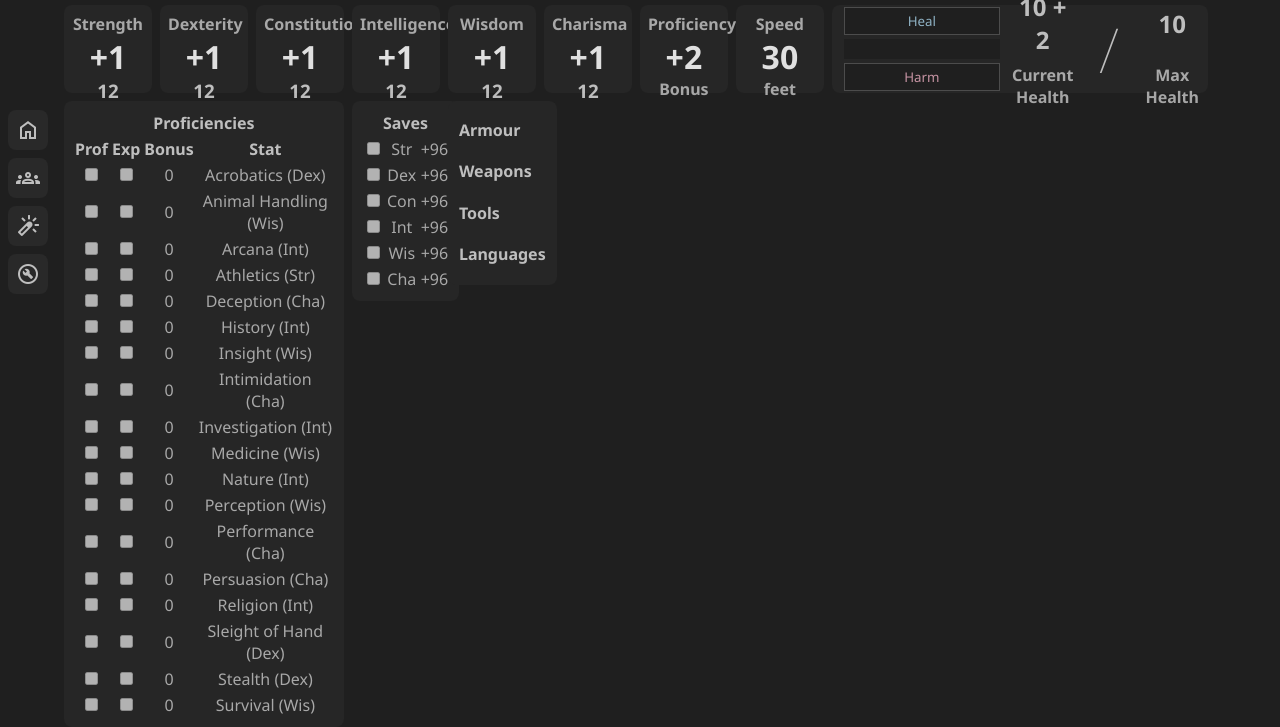
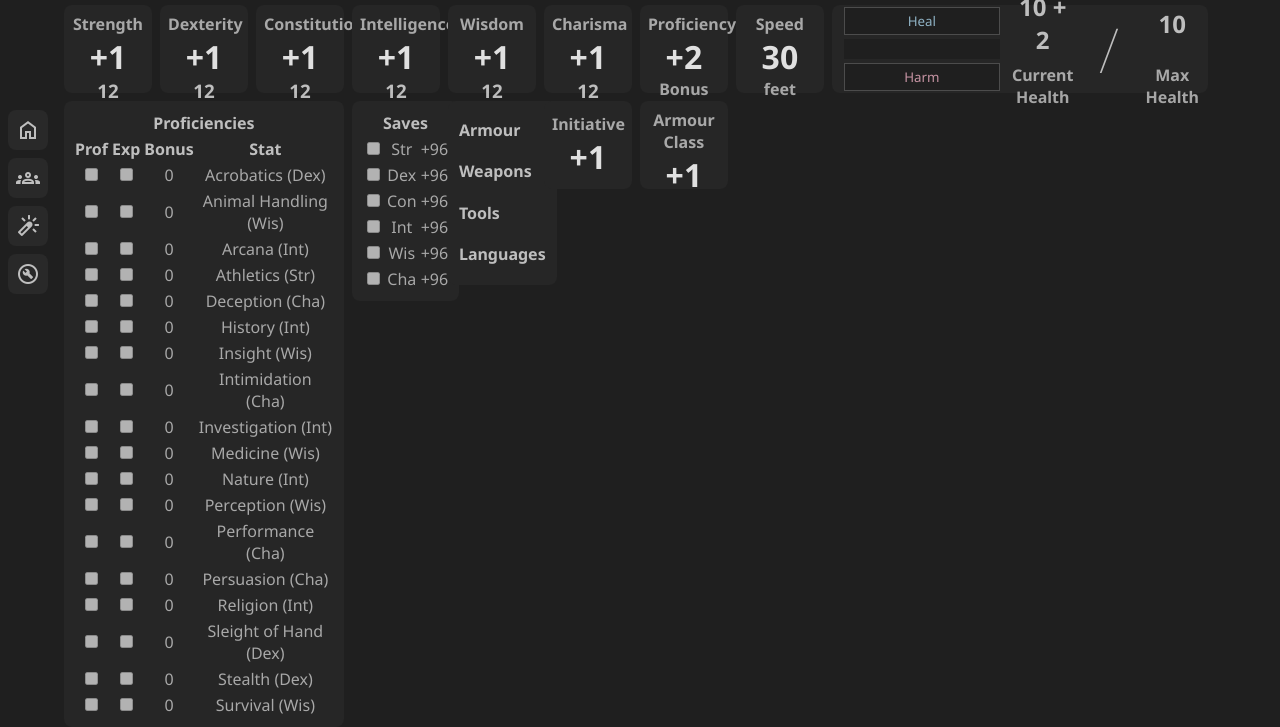
Before and after one commit to Codering-Monkey/Dungeons-and-Dashboard, a plain HTML site: page characters/player.html in a window 1280 px wide. Shown: the part 198-925 px from the top of the page. Drawn offline with nearby package versions, Linux system fonts and the light colour scheme.

Commit message:
added initiative & AC

```diff
--- a/characters/player.html
+++ b/characters/player.html
@@ -97,6 +97,14 @@
                     <tr></tr>
                 </tbody>
             </table>
+            <div>
+                <h4>Initiative</h4>
+                <h1 id="init">+1</h1>
+            </div>
+            <div>
+                <h4>Armour Class</h4>
+                <h1 id="ac">+1</h1>
+            </div>
         </div>
     </div>
     <script type="module" src="../navbar.js"></script>
```
